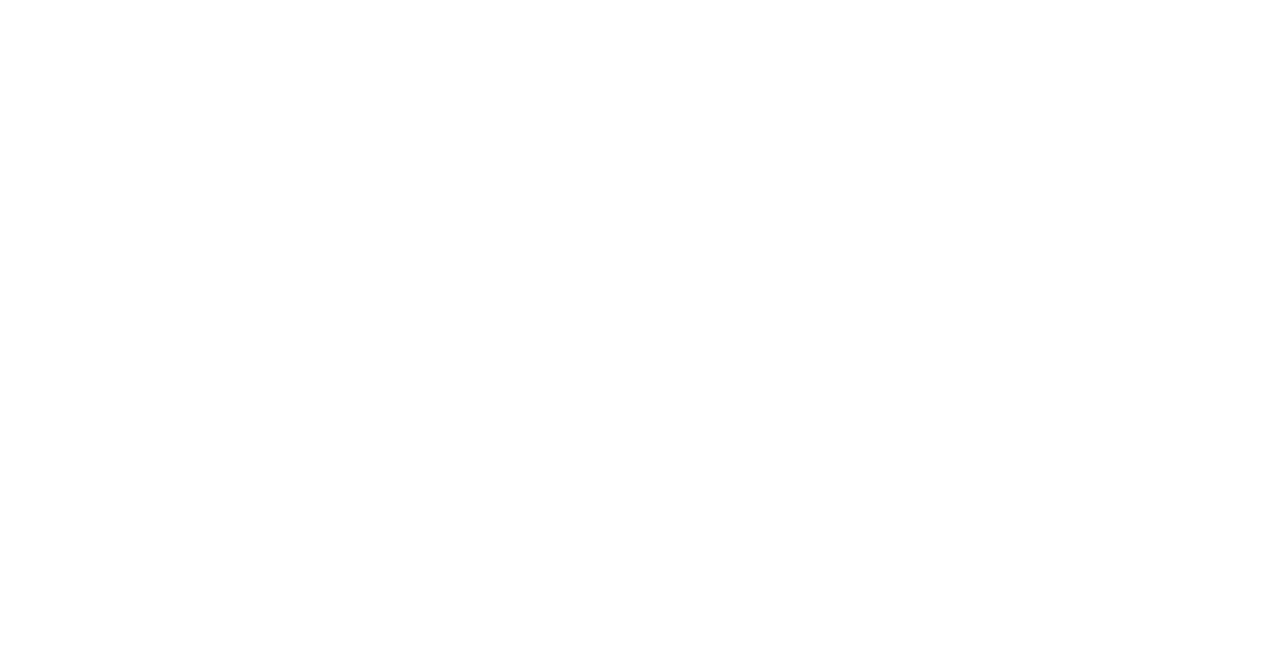
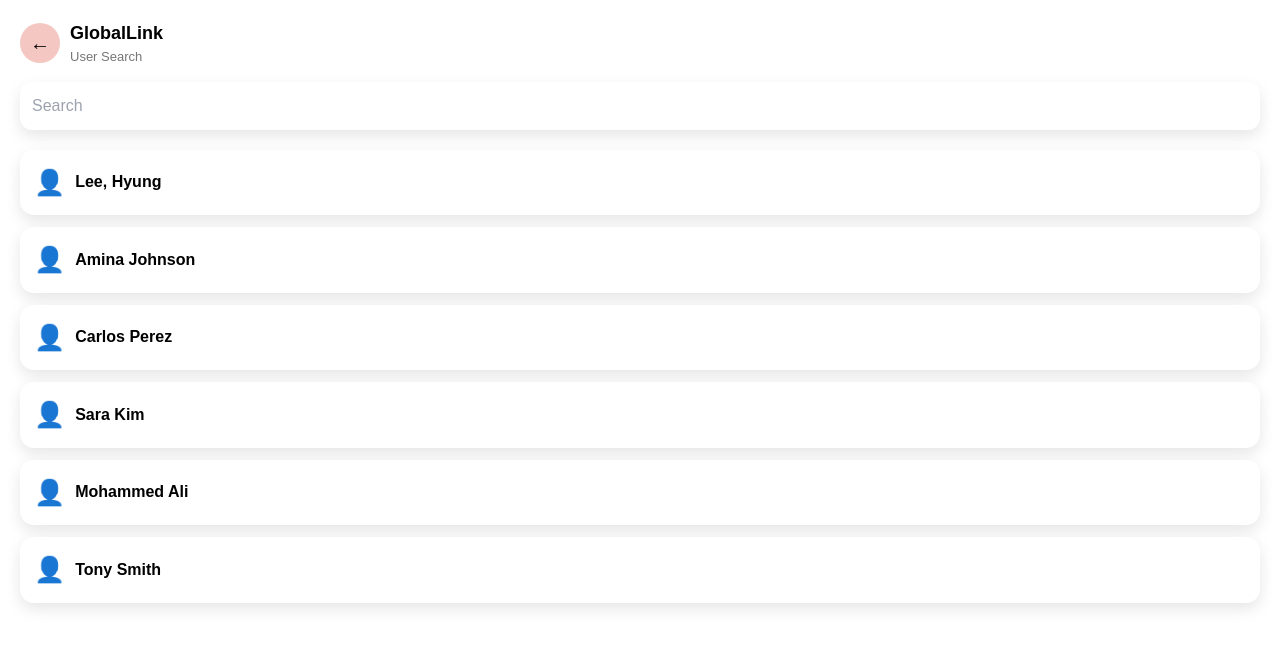
Before and after one commit to manthranatarajan/CS4352-DesignProject-GlobalLink, a React (Create React App) app: page /user-search in a window 1280 px wide. Before the commit this address had no page. Shown: the top 648 px of the page. Built offline with nearby package versions, Linux system fonts and the light colour scheme.

Commit message:
added user searchpage &fake users

```diff
--- a/src/App.js
+++ b/src/App.js
@@ -4,6 +4,7 @@
 import WelcomePage from './pages/welcomePage';
 import LoginPage from './pages/LoginPage';
 import JobFeedPage from './pages/JobFeedPage';
+import UserSearch from './pages/UserSearch';
 
 function App() {
   return (
@@ -13,6 +14,7 @@
         <Route path="/signup" element={<SignupPage />} />
         <Route path="/login" element={<LoginPage />} />
         <Route path="/jobs" element={<JobFeedPage />} />
+        <Route path="/user-search" element={<UserSearch />} />
       </Routes>
     </BrowserRouter>
   );
--- a/src/pages/JobFeedPage.jsx
+++ b/src/pages/JobFeedPage.jsx
@@ -85,7 +85,10 @@
           <button className="flex-1 bg-indigo-400 hover:bg-indigo-500 text-white py-4 rounded-full text-lg shadow-lg transition-colors">
             Feed
           </button>
-          <button className="flex-1 bg-gray-400 hover:bg-gray-500 text-white py-4 rounded-full text-lg shadow-lg transition-colors">
+           <button
+    onClick={() => navigate("/user-search")}
+    className="flex-1 bg-gray-400 hover:bg-gray-500 text-white py-4 rounded-full text-lg shadow-lg transition-colors"
+  >
             Search
           </button>
           <button className="flex-1 bg-gray-400 hover:bg-gray-500 text-white py-4 rounded-full text-lg shadow-lg transition-colors">
--- /dev/null
+++ b/src/pages/UserSearch.css
@@ -0,0 +1,69 @@
+.us-page {
+  padding: 20px;
+  background: white;
+  min-height: 100vh;
+  font-family: sans-serif;
+}
+
+.us-header {
+  display: flex;
+  align-items: center;
+  gap: 10px;
+  margin-bottom: 15px;
+}
+
+.us-back {
+  width: 40px;
+  height: 40px;
+  border-radius: 50%;
+  border: none;
+  background: #f4c7c3;
+  font-size: 20px;
+  cursor: pointer;
+}
+
+.us-logo .brand {
+  font-weight: 700;
+  font-size: 18px;
+}
+
+.us-logo .sub {
+  font-size: 13px;
+  color: #777;
+}
+
+.us-search-input {
+  width: 100%;
+  padding: 12px;
+  border-radius: 12px;
+  border: none;
+  margin-bottom: 20px;
+  box-shadow: 0 6px 15px rgba(0,0,0,0.1);
+  font-size: 16px;
+}
+
+.us-list {
+  display: flex;
+  flex-direction: column;
+  gap: 12px;
+}
+
+.us-card {
+  display: flex;
+  align-items: center;
+  gap: 10px;
+  padding: 14px;
+  border-radius: 14px;
+  background: white;
+  box-shadow: 0 6px 15px rgba(0,0,0,0.1);
+  cursor: pointer;
+}
+
+.us-avatar {
+  font-size: 25px;
+}
+
+.us-name {
+  font-size: 16px;
+  font-weight: 600;
+}
--- /dev/null
+++ b/src/pages/UserSearch.jsx
@@ -0,0 +1,49 @@
+import React, { useState } from "react";
+import { useNavigate } from "react-router-dom";
+import "./UserSearch.css";
+
+const FAKE_USERS = [
+  { id: 1, name: "Lee, Hyung" },
+  { id: 2, name: "Amina Johnson" },
+  { id: 3, name: "Carlos Perez" },
+  { id: 4, name: "Sara Kim" },
+  { id: 5, name: "Mohammed Ali" },
+  { id: 6, name: "Tony Smith" }
+];
+
+export default function UserSearch() {
+  const [query, setQuery] = useState("");
+  const navigate = useNavigate();
+
+  const filtered = FAKE_USERS.filter((u) =>
+    u.name.toLowerCase().includes(query.toLowerCase())
+  );
+
+  return (
+    <div className="us-page">
+      <header className="us-header">
+        <button className="us-back" onClick={() => navigate(-1)}>←</button>
+        <div className="us-logo">
+          <div className="brand">GlobalLink</div>
+          <div className="sub">User Search</div>
+        </div>
+      </header>
+
+      <input
+        className="us-search-input"
+        placeholder="Search"
+        value={query}
+        onChange={(e) => setQuery(e.target.value)}
+      />
+
+      <div className="us-list">
+        {filtered.map((u) => (
+          <div key={u.id} className="us-card">
+            <div className="us-avatar">👤</div>
+            <div className="us-name">{u.name}</div>
+          </div>
+        ))}
+      </div>
+    </div>
+  );
+}
```
